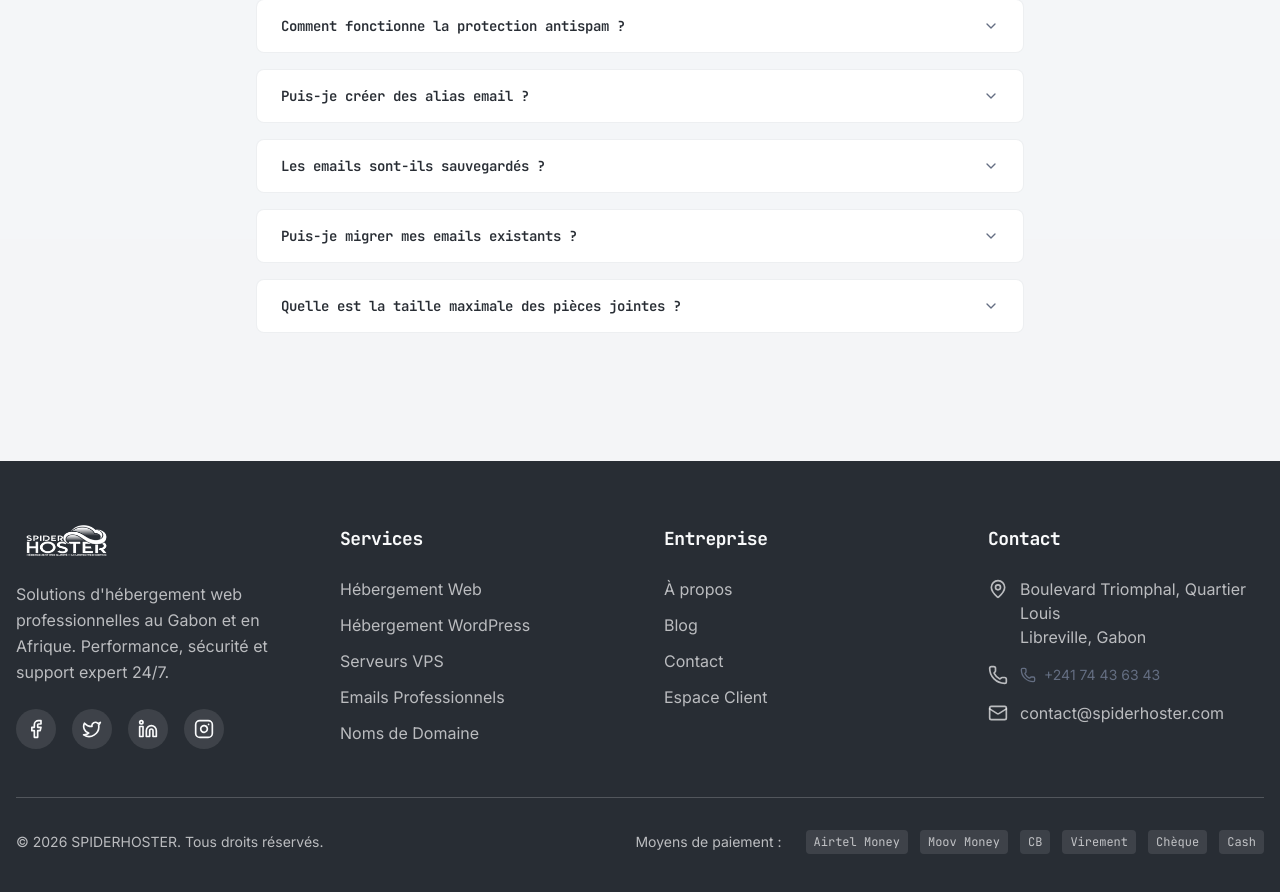
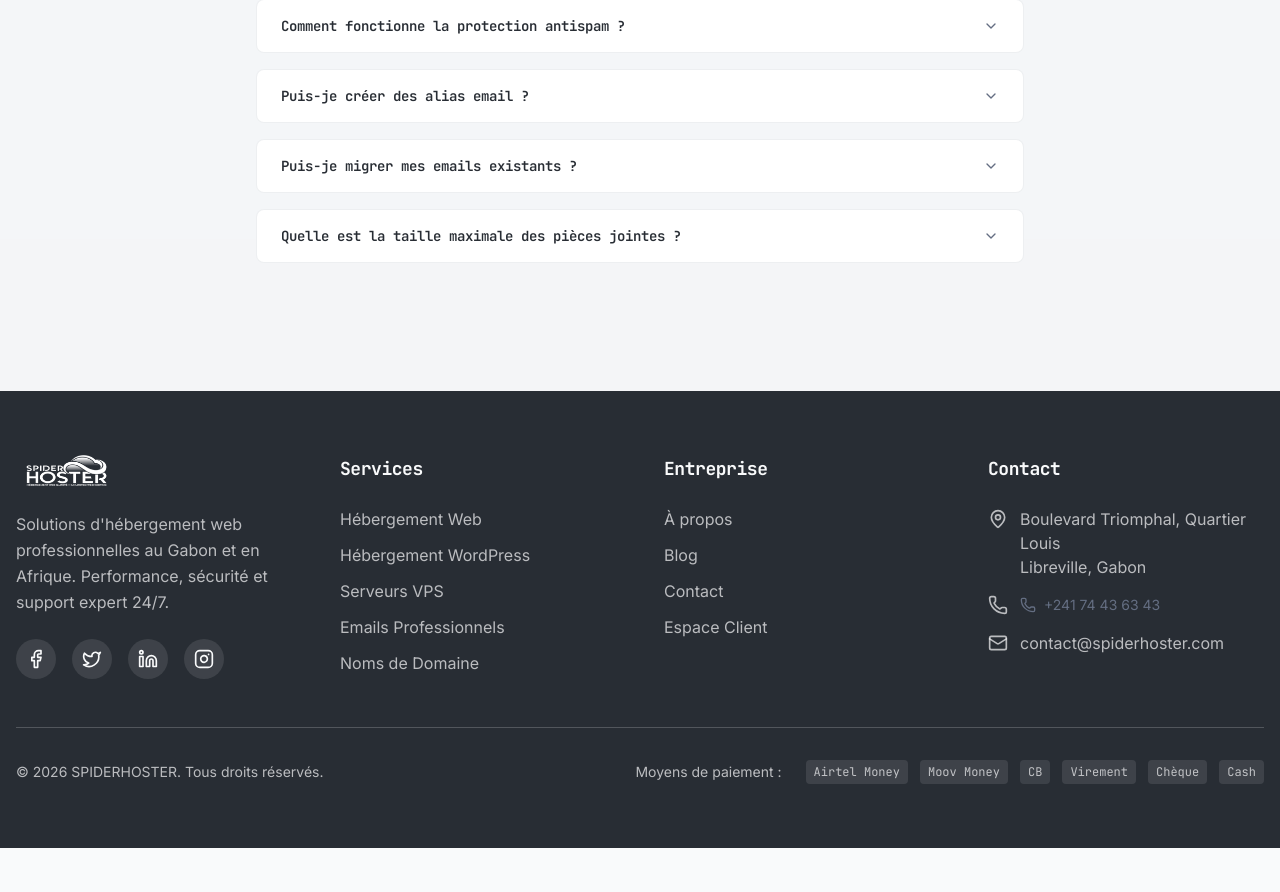
Before and after one commit to brice214/sg-6b163f7e-d25b-45da-95b7-a0681ea5011c-1791216779, a Next.js app: page /emails-professionnels in a window 1280 px wide. Shown: the part 3318-4210 px from the top of the page. After the commit the page ends 4166 px from the top, so only its background shows below. Built offline with nearby package versions, Linux system fonts and the light colour scheme.

Commit message:
refactor(faq): clean up backup questions across pages

```diff
--- a/src/pages/emails-professionnels.tsx
+++ b/src/pages/emails-professionnels.tsx
@@ -115,10 +115,6 @@ const faq: FAQItem[] = [
     answer: "Oui, vous pouvez créer des alias illimités (contact@, info@, support@, etc.) qui redirigent vers vos comptes email principaux.",
   },
   {
-    question: "Les emails sont-ils sauvegardés ?",
-    answer: "Oui, nous effectuons des sauvegardes quotidiennes de tous vos emails. Le forfait Premium inclut également un système d'archivage automatique.",
-  },
-  {
     question: "Puis-je migrer mes emails existants ?",
     answer: "Oui, nous offrons un service de migration gratuit pour transférer tous vos emails, contacts et calendriers depuis votre ancien fournisseur sans perte de données.",
   },
--- a/src/pages/hebergement-vps.tsx
+++ b/src/pages/hebergement-vps.tsx
@@ -139,11 +139,6 @@ const faq: FAQItem[] = [
       "Notre support est disponible 24/7 pour les questions liées à l'infrastructure (réseau, matériel, connectivité). La gestion applicative de votre serveur reste sous votre responsabilité, mais notre équipe peut vous conseiller.",
   },
   {
-    question: "Quelle est la fréquence des sauvegardes ?",
-    answer:
-      "Les VPS Starter et Business bénéficient de sauvegardes quotidiennes automatiques, tandis que le forfait Premium inclut des sauvegardes horaires pour une protection maximale de vos données.",
-  },
-  {
     question: "Puis-je obtenir une adresse IP dédiée supplémentaire ?",
     answer:
       "Oui, des adresses IPv4 et IPv6 supplémentaires peuvent être ajoutées à votre VPS sur demande, moyennant un coût additionnel selon disponibilité.",
```
